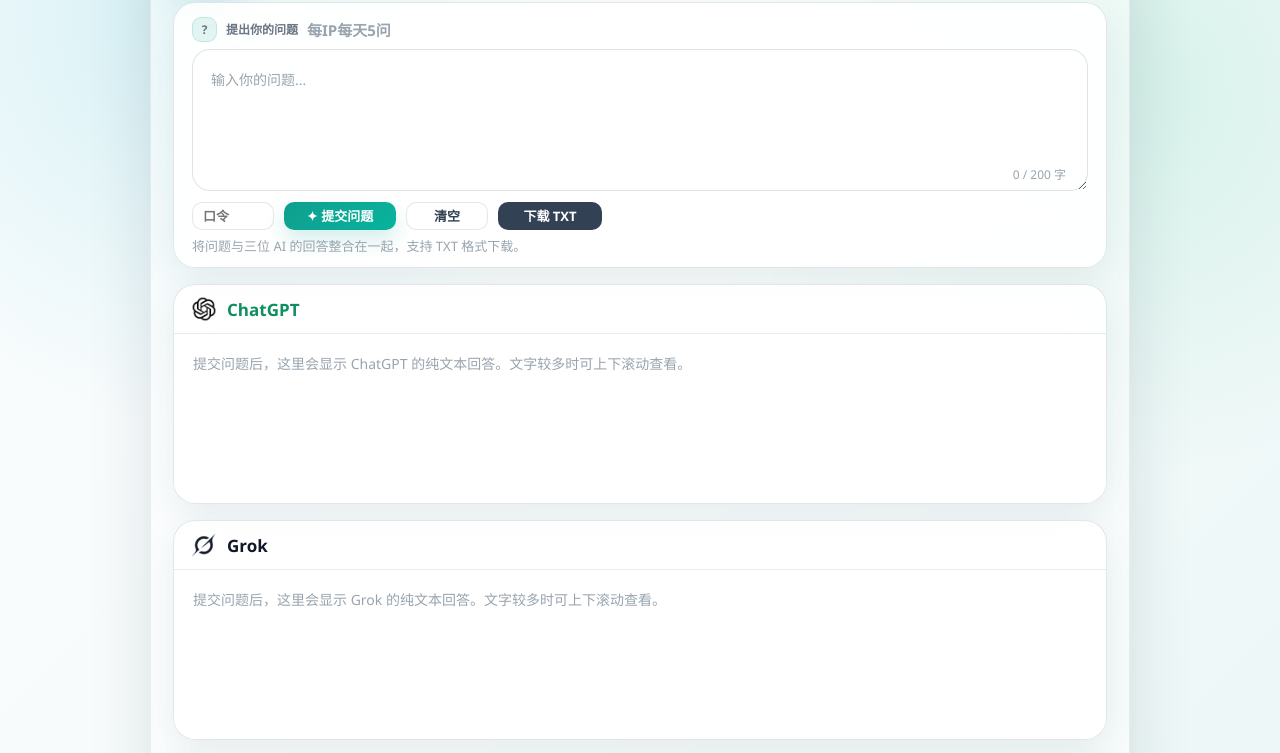
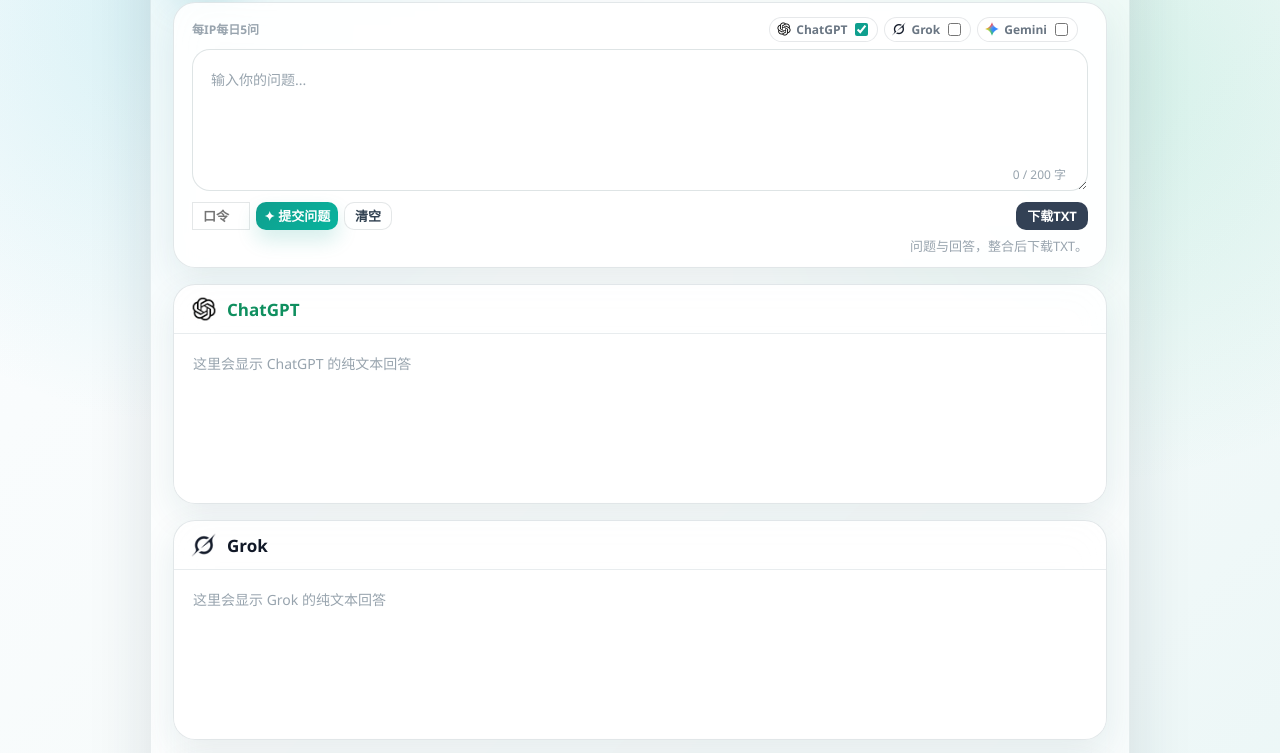
Before and after one commit to tsukukiku/3LLM, a plain HTML site: page index.html in a window 1280 px wide. Shown: the part 124-877 px from the top of the page. Drawn offline with Linux system fonts and the light colour scheme.

Commit message:
Add files via upload

```diff
--- a/app.js
+++ b/app.js
@@ -22,6 +22,11 @@ const API_BASE_URL = ["star-style-studio.net", "www.star-style-studio.net"].incl
   ? "https://api.star-style-studio.net"
   : "";
 const MAX_QUESTION_CHARS = 200;
+const placeholderText = {
+  gpt: "这里会显示 ChatGPT 的纯文本回答",
+  gemini: "这里会显示 Gemini 的纯文本回答",
+  grok: "这里会显示 Grok 的纯文本回答"
+};
 
 function getAskMode() {
   const code = passcodeEl.value.trim();
@@ -32,6 +37,10 @@ function getAskMode() {
     return "high";
   }
   return "";
+}
+
+function getSelectedModels() {
+  return [...document.querySelectorAll('input[name="model"]:checked')].map((item) => item.value);
 }
 
 function setState(key, text, isError = false) {
@@ -52,17 +61,31 @@ function updateCount() {
 }
 
 function setLoading() {
+  const selected = new Set(getSelectedModels());
   statusEl.textContent = getAskMode() === "high" ? "高阶请求中" : "请求中";
   for (const key of Object.keys(panels)) {
-    panels[key].textContent = "思考中...";
-    panels[key].className = "answer muted";
-    setState(key, "请求中");
+    if (selected.has(key)) {
+      panels[key].textContent = "思考中...";
+      panels[key].className = "answer muted";
+      setState(key, "请求中");
+    } else {
+      panels[key].textContent = "未选择";
+      panels[key].className = "answer muted";
+      setState(key, "");
+    }
   }
 }
 
 function renderResult(data) {
+  const selected = new Set(data?.models || getSelectedModels());
   statusEl.textContent = "完成";
   for (const key of Object.keys(panels)) {
+    if (!selected.has(key)) {
+      panels[key].textContent = "未选择";
+      panels[key].className = "answer muted";
+      setState(key, "");
+      continue;
+    }
     const item = data?.result?.[key];
     if (!item) {
       panels[key].textContent = "无返回";
@@ -86,6 +109,7 @@ function renderResult(data) {
 async function askAll() {
   const question = questionEl.value.trim();
   const mode = getAskMode();
+  const models = getSelectedModels();
   if (!question) {
     alert("请先输入问题");
     questionEl.focus();
@@ -94,6 +118,10 @@ async function askAll() {
   if (!mode) {
     alert("请输入正确口令：ASK3 或 ASK5.3");
     passcodeEl.focus();
+    return;
+  }
+  if (models.length === 0) {
+    alert("请至少选择一个模型");
     return;
   }
   if (question.length > MAX_QUESTION_CHARS) {
@@ -109,7 +137,7 @@ async function askAll() {
     const resp = await fetch(`${API_BASE_URL}/api/ask`, {
       method: "POST",
       headers: { "Content-Type": "application/json" },
-      body: JSON.stringify({ question, mode })
+      body: JSON.stringify({ question, mode, models })
     });
     const data = await resp.json();
     if (!resp.ok) {
@@ -133,11 +161,7 @@ function clearAll() {
   passcodeEl.value = "";
   statusEl.textContent = "";
   for (const key of Object.keys(panels)) {
-    panels[key].textContent = key === "gpt"
-      ? "提交问题后，这里会显示 ChatGPT 的纯文本回答。文字较多时可上下滚动查看。"
-      : key === "gemini"
-        ? "提交问题后，这里会显示 Gemini 的纯文本回答。文字较多时可上下滚动查看。"
-        : "提交问题后，这里会显示 Grok 的纯文本回答。文字较多时可上下滚动查看。";
+    panels[key].textContent = placeholderText[key];
     panels[key].className = "answer muted";
     setState(key, "");
   }
--- a/index.html
+++ b/index.html
@@ -19,7 +19,7 @@
               <h1>一问三知</h1>
               <strong>三AI行，必有我师</strong>
             </div>
-            <p>同时向三大 AI 提问，比较不同模型的回答，取长补短，启发思考。</p>
+            <p>向三大 AI 提问，取长补短，启发思考。</p>
           </div>
         </header>
 
@@ -28,9 +28,24 @@
             <div class="card-inner">
               <div class="section-head">
                 <div class="section-title">
-                  <span class="icon-badge">?</span>
-                  <span>提出你的问题</span>
-                  <em>每IP每天5问</em>
+                  <em>每IP每日5问</em>
+                </div>
+                <div class="model-picks" aria-label="选择模型">
+                  <label>
+                    <img src="./assets/chatgpt-32.png" alt="" />
+                    <span>ChatGPT</span>
+                    <input type="checkbox" name="model" value="gpt" checked />
+                  </label>
+                  <label>
+                    <img src="./assets/grok-32.png" alt="" />
+                    <span>Grok</span>
+                    <input type="checkbox" name="model" value="grok" />
+                  </label>
+                  <label>
+                    <img src="./assets/gemini-32.png" alt="" />
+                    <span>Gemini</span>
+                    <input type="checkbox" name="model" value="gemini" />
+                  </label>
                 </div>
                 <span id="status"></span>
               </div>
@@ -39,12 +54,14 @@
                 <span class="count" id="count">0 / 200 字</span>
               </div>
               <div class="actions">
-                <input id="passcode" class="passcode" type="password" placeholder="口令" autocomplete="off" />
-                <button id="askBtn" class="primary" type="button">✦ 提交问题</button>
-                <button id="clearBtn" class="secondary" type="button">清空</button>
-                <button id="exportBtn" class="export" type="button">下载 TXT</button>
+                <div class="action-left">
+                  <input id="passcode" class="passcode" type="password" placeholder="口令" autocomplete="off" />
+                  <button id="askBtn" class="primary" type="button">✦ 提交问题</button>
+                  <button id="clearBtn" class="secondary" type="button">清空</button>
+                </div>
+                <button id="exportBtn" class="export" type="button">下载TXT</button>
               </div>
-              <p class="helper">将问题与三位 AI 的回答整合在一起，支持 TXT 格式下载。</p>
+              <p class="helper">问题与回答，整合后下载TXT。</p>
             </div>
           </article>
 
@@ -57,7 +74,7 @@
                 </div>
                 <span id="gptState"></span>
               </div>
-              <div id="gpt" class="answer muted">提交问题后，这里会显示 ChatGPT 的纯文本回答。文字较多时可上下滚动查看。</div>
+              <div id="gpt" class="answer muted">这里会显示 ChatGPT 的纯文本回答</div>
             </div>
           </article>
 
@@ -70,7 +87,7 @@
                 </div>
                 <span id="grokState"></span>
               </div>
-              <div id="grok" class="answer muted">提交问题后，这里会显示 Grok 的纯文本回答。文字较多时可上下滚动查看。</div>
+              <div id="grok" class="answer muted">这里会显示 Grok 的纯文本回答</div>
             </div>
           </article>
 
@@ -83,7 +100,7 @@
                 </div>
                 <span id="geminiState"></span>
               </div>
-              <div id="gemini" class="answer muted">提交问题后，这里会显示 Gemini 的纯文本回答。文字较多时可上下滚动查看。</div>
+              <div id="gemini" class="answer muted">这里会显示 Gemini 的纯文本回答</div>
             </div>
           </article>
         </section>
--- a/style.css
+++ b/style.css
@@ -146,14 +146,47 @@ h1 {
 }
 
 .section-title {
-  font-size: 15px;
+  font-size: 17px;
 }
 
 .section-title em {
   font-style: normal;
   color: var(--muted-2);
-  font-size: 15px;
+  font-size: 12px;
   font-weight: 800;
+}
+
+.model-picks {
+  display: flex;
+  align-items: center;
+  gap: 6px;
+  margin-left: auto;
+}
+
+.model-picks label {
+  height: 25px;
+  display: flex;
+  align-items: center;
+  gap: 4px;
+  padding: 0 6px;
+  border: 1px solid rgba(50, 70, 80, 0.12);
+  border-radius: 999px;
+  background: rgba(255, 255, 255, 0.66);
+  color: var(--muted);
+  font-size: 11px;
+  font-weight: 850;
+}
+
+.model-picks img {
+  width: 16px;
+  height: 16px;
+  object-fit: contain;
+}
+
+.model-picks input {
+  width: 13px;
+  height: 13px;
+  accent-color: var(--teal);
 }
 
 .icon-badge {
@@ -217,15 +250,24 @@ textarea:focus {
 .actions {
   display: flex;
   align-items: center;
+  justify-content: space-between;
   gap: 10px;
   margin-top: 6px;
+  flex-wrap: nowrap;
+}
+
+.action-left {
+  display: flex;
+  align-items: center;
+  gap: 6px;
+  min-width: 0;
 }
 
 .passcode {
-  width: 82px;
+  width: 58px;
   height: 28px;
   border: 1px solid rgba(50, 70, 80, 0.13);
-  border-radius: 10px;
+  border-radius: 0;
   outline: none;
   padding: 0 10px;
   background: rgba(255, 255, 255, 0.72);
@@ -243,9 +285,10 @@ button {
   height: 28px;
   border: 0;
   border-radius: 10px;
-  padding: 0 13px;
+  padding: 0 8px;
   color: white;
   font: 850 13px/1 var(--font);
+  white-space: nowrap;
   cursor: pointer;
   transition: transform 0.16s ease, background 0.16s ease, opacity 0.16s ease;
 }
@@ -260,20 +303,20 @@ button:disabled {
 }
 
 .primary {
-  width: 112px;
+  width: 82px;
   background: linear-gradient(135deg, var(--teal), #08b39d);
   box-shadow: 0 10px 20px rgba(15, 159, 142, 0.18);
 }
 
 .secondary {
-  width: 82px;
+  width: 48px;
   background: rgba(255, 255, 255, 0.72);
   border: 1px solid rgba(50, 70, 80, 0.13);
   color: #314151;
 }
 
 .export {
-  width: 104px;
+  width: 72px;
   background: var(--slate);
 }
 
@@ -281,6 +324,7 @@ button:disabled {
   margin-top: 6px;
   color: var(--muted-2);
   font-size: 13px;
+  text-align: right;
 }
 
 .response-card {
@@ -373,6 +417,16 @@ button:disabled {
   }
 
   .actions {
+    gap: 5px;
+  }
+
+  .action-left {
+    gap: 5px;
+  }
+
+  .model-picks {
+    width: 100%;
+    margin-left: 34px;
     flex-wrap: wrap;
   }
 }
```
